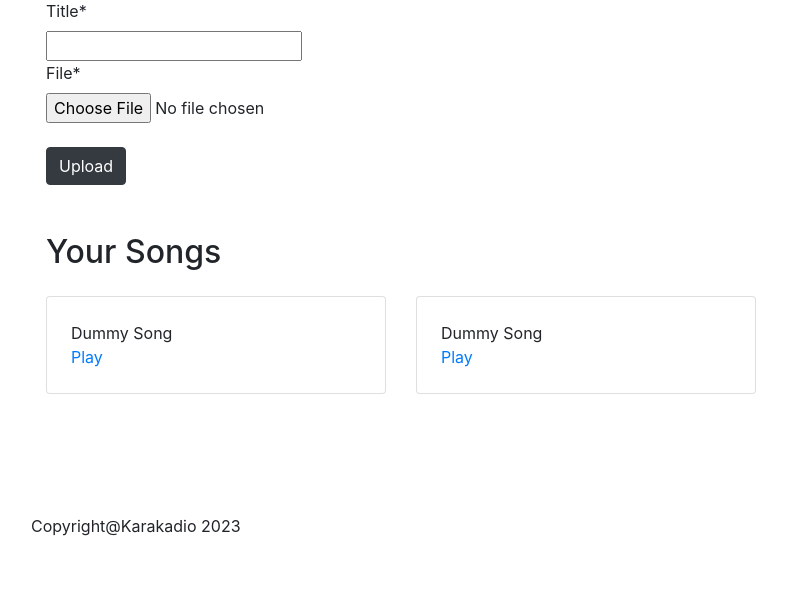
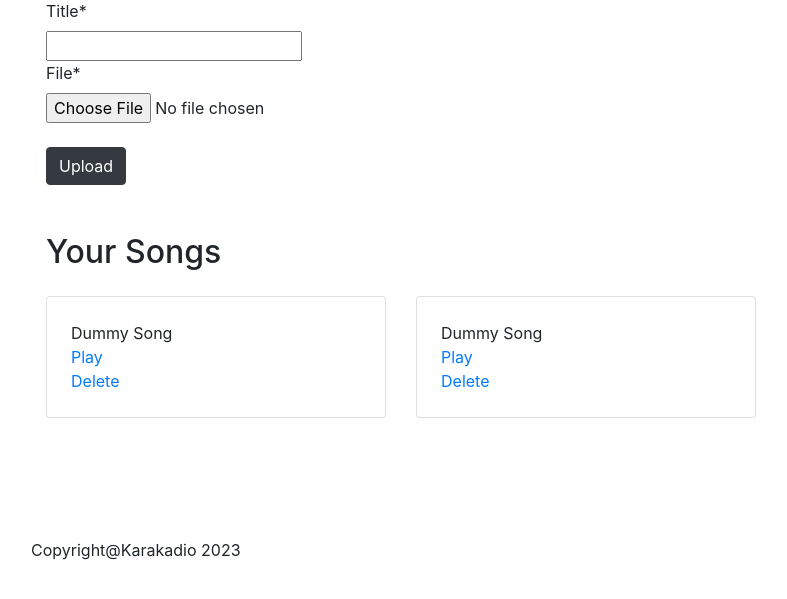
Before and after one commit to Ksarony/Karaokadio, a Django app: page /song/upload in a window 1280 px wide. Shown: the part 149-748 px from the top of the page, without its empty margins (54-841 px from the left). Run offline with Django 4.2, Linux system fonts and the light colour scheme; a user stored in the database is signed in; data comes from the database, SQL or seed files in the repository; both versions use the stored data as it was after the commit; some libraries are stand-ins or nearby versions; some web fonts are replaced.

Commit message:
Implement delete song.

```diff
--- a/karaokadio/home/templates/home/landing.html
+++ b/karaokadio/home/templates/home/landing.html
@@ -2,6 +2,8 @@
 
 {% block content %}
 
-<a href="/song/upload">Sing</a>
+{% if user.is_authenticated %}
+<a href="{% url 'song:upload' %}">Sing</a>
+{% endif %}
 
 {% endblock %}
--- a/karaokadio/home/urls.py
+++ b/karaokadio/home/urls.py
@@ -1,5 +1,7 @@
 from django.urls import re_path
-from . import views
+from . import views, apps
+
+app_name = apps.HomeConfig.name
 
 urlpatterns = [
 	re_path(r'^$', views.index, name='index'),
--- a/karaokadio/karaokadio/settings.py
+++ b/karaokadio/karaokadio/settings.py
@@ -37,6 +37,7 @@ INSTALLED_APPS = [
     "django.contrib.sessions",
     "django.contrib.messages",
     "django.contrib.staticfiles",
+    "django_cleanup.apps.CleanupConfig",
     "crispy_forms",
     "home",
     "song"
--- a/karaokadio/song/templates/song/upload.html
+++ b/karaokadio/song/templates/song/upload.html
@@ -2,7 +2,6 @@
 
 {% block content %}
 
-{% if user.is_authenticated %}
 {% load crispy_forms_tags %}
 <div class="container">
   <!--Django Form-->
@@ -20,6 +19,7 @@
       <div class="card h-100 p-4">
         {{s.title}}
         <a href="/media/{{s.file}}">Play </a>
+        <a href="{% url 'song:delete' s.id %}">Delete</a>
       </div>
     </div>
     {% empty %}
@@ -27,8 +27,5 @@
     {% endfor %}
   </div>
 </div>
-{% else %}
-PLease log in first!
-{% endif %}
 
 {% endblock %}
--- a/karaokadio/song/urls.py
+++ b/karaokadio/song/urls.py
@@ -1,6 +1,9 @@
-from django.urls import re_path
-from . import views
+from django.urls import path
+from . import views, apps
+
+app_name = apps.SongConfig.name
 
 urlpatterns = [
-	re_path(r'^upload$', views.upload, name='upload'),
+	path('upload', views.upload, name='upload'),
+	path('delete/<id>', views.delete, name='delete'),
 ]
--- a/karaokadio/song/views.py
+++ b/karaokadio/song/views.py
@@ -4,16 +4,20 @@ from .models import Song
 
 
 def upload(request):
-	form = None
 	user = request.user
-	songs = Song.objects.filter(user=user)
+	form = UploadForm()
 	if request.method == "POST":
 		form = UploadForm(request.POST, request.FILES)
 		if form.is_valid():
 			song = form.save(commit=False)
 			song.user = user
 			song.save()
-			return redirect("/")
-	else:
-		form = UploadForm()
+			form = UploadForm()
+	songs = Song.objects.filter(user=user)
 	return render(request=request, template_name="song/upload.html", context={'form': form, 'songs': songs})
+
+
+def delete(request, id):
+	song = Song.objects.get(pk=id)
+	song.delete()
+	return redirect("song:upload")
```
Also changed, not shown: karaokadio/db.sqlite3, 1 other file.
